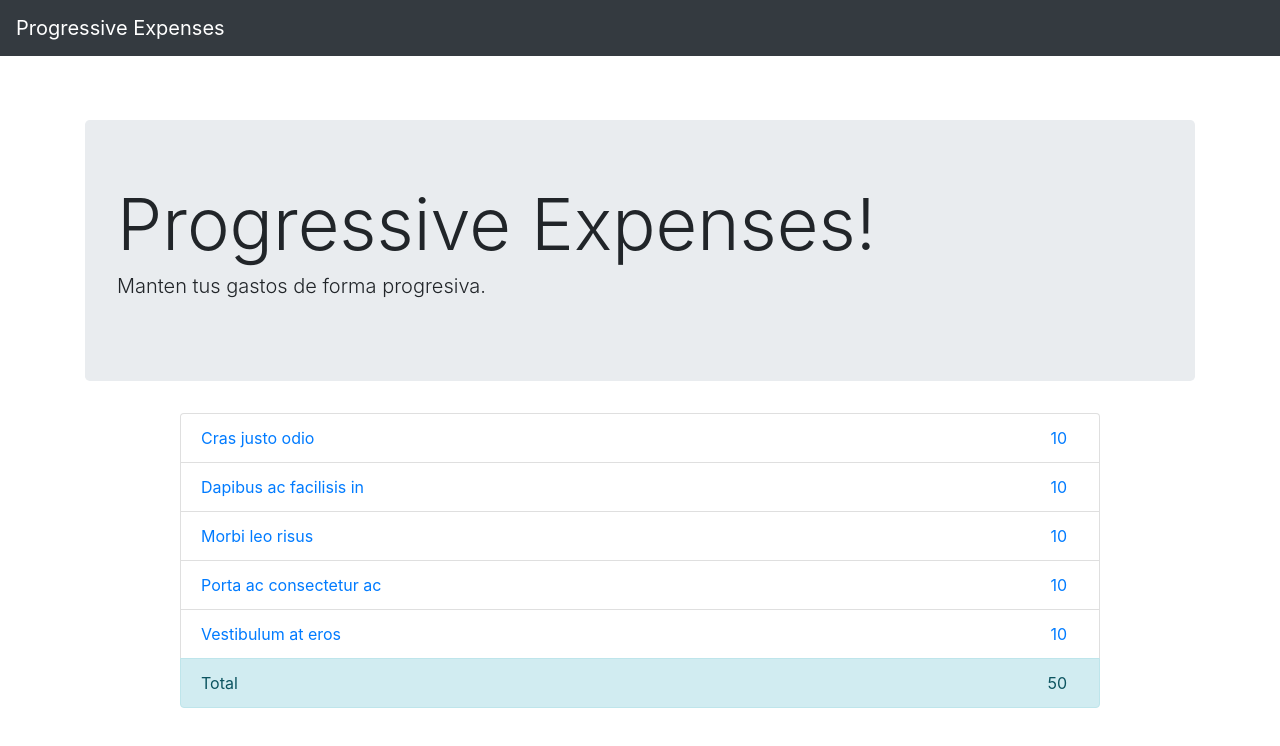
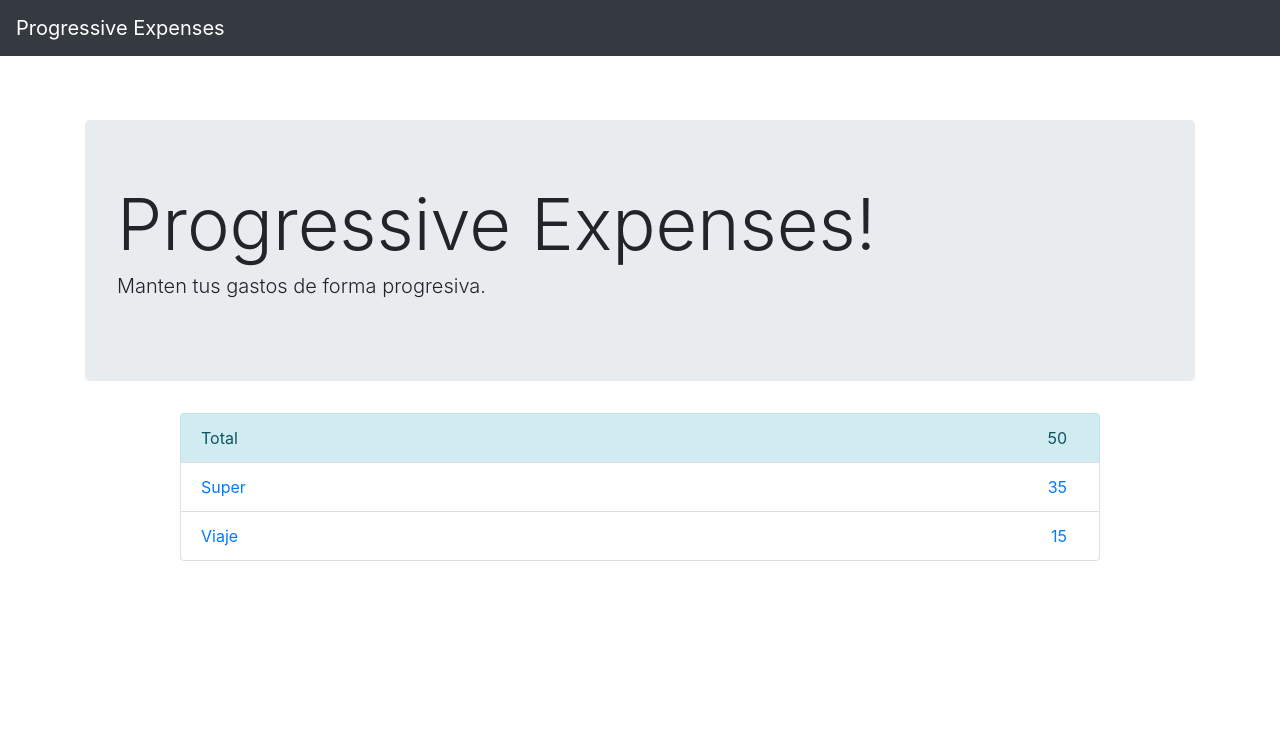
Before and after one commit to PWA-espanol/progressive-expenses, a website: page src/public/index.html in a window 1280 px wide. Drawn offline with Linux system fonts and the light colour scheme.

Commit message:
Add support to read the data from variable and update views

```diff
--- a/src/public/index.html
+++ b/src/public/index.html
@@ -34,22 +34,18 @@
 
           <div class="row justify-content-center">
             <div class="col-10">
-              <ul class="list-group">
-                <li class="list-group-item"><a href="/expense/1">Cras justo odio <span class="total">10</span></a></li>
-                <li class="list-group-item"><a href="/expense/2">Dapibus ac facilisis in<span class="total">10</span></a></li>
-                <li class="list-group-item"><a href="/expense/3">Morbi leo risus <span class="total">10</span></a></li>
-                <li class="list-group-item"><a href="/expense/4">Porta ac consectetur ac <span class="total">10</span></a></li>
-                <li class="list-group-item"><a href="/expense/5">Vestibulum at eros <span class="total">10</span></a></li>
-                <li class="list-group-item total-row">Total <span class="total">50</span></li>
+              <ul id="expenses-list" class="list-group">
+                <li class="list-group-item total-row">Total <span class="total">20</span></li>
+                <li class="list-group-item expense"><a href="/expense/1">Cras justo odio <span class="total">10</span></a></li>
+                <li class="list-group-item expense"><a href="/expense/2">Dapibus ac facilisis in<span class="total">10</span></a></li>
               </ul>
             </div>
           </div>
 
-
         </div><!-- /.container -->
     </div>
 
-
-    <script src="/js/app.js"></script>
+    <script src="/js/common.js"></script>
+    <script src="/js/home.js"></script>
   </body>
 </html>
--- /dev/null
+++ b/src/public/js/common.js
@@ -0,0 +1,45 @@
+let expensesStorage = [{
+    id: 1,
+    name: "Super",
+    details: [
+        { name: "Gaseosas", cost: 10 },
+        { name: "Galletas", cost: 20 },
+        { name: "Pan", cost: 5 },
+    ]
+}, {
+    id: 2,
+    name: "Viaje",
+    details: [
+        { name: "Tren", cost: 10 },
+        { name: "Colectivo", cost: 5 }
+    ]
+}];
+
+function getExpenses() {
+    return expensesStorage || [];
+}
+
+function getExpense(expenseId) {
+    const result = expensesStorage.filter( expense => expense.id === expenseId);
+    return (result && result.length > 0) ? result[0] : undefined;
+}
+
+function getExpenseTotal(expense) {
+    let total = 0;
+    if (expense && expense.details) {
+        expense.details.forEach( item => {
+            total += item.cost;
+        });
+    }
+
+    return total;
+}
+
+function getTotal() {
+    let total = 0;
+    getExpenses().forEach( expense => {
+        total += getExpenseTotal(expense);
+    });
+
+    return total;
+}
--- /dev/null
+++ b/src/public/js/home.js
@@ -0,0 +1,28 @@
+function createExpenseElement(expense) {
+    const element = document.createElement('li');
+    element.className = 'list-group-item expense';
+    element.innerHTML = `<a href=\"/expense/${expense.id}\">${expense.name}<span class="total">${getExpenseTotal(expense)}</span></a>`;
+
+    return element;
+}
+
+function updateHomeView() {
+    const expensesListElement = document.querySelector('#expenses-list');
+    const expenseElements = expensesListElement.querySelectorAll('.expense');
+
+    expenseElements.forEach(e => {
+        expensesListElement.removeChild(e);
+    });
+
+    const expenses = getExpenses();
+    expenses.forEach(expense => {
+        expensesListElement.appendChild(createExpenseElement(expense));
+    });
+
+    const totalField = expensesListElement.querySelector('.total-row .total');
+    totalField.innerHTML = getTotal();
+}
+
+document.addEventListener('DOMContentLoaded', function() {
+    updateHomeView();
+}, false);
```
Also changed, not shown: src/public/expense.html (+6 -12 lines), src/public/js/expenses.js (added, +35 -0 lines), src/public/js/app.js (deleted).
